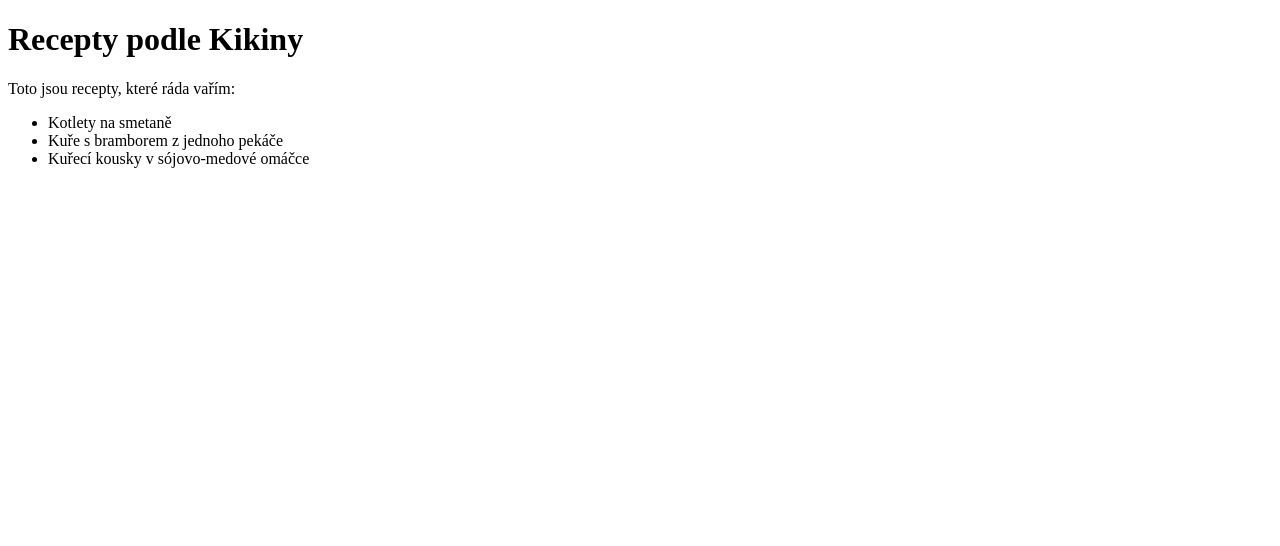
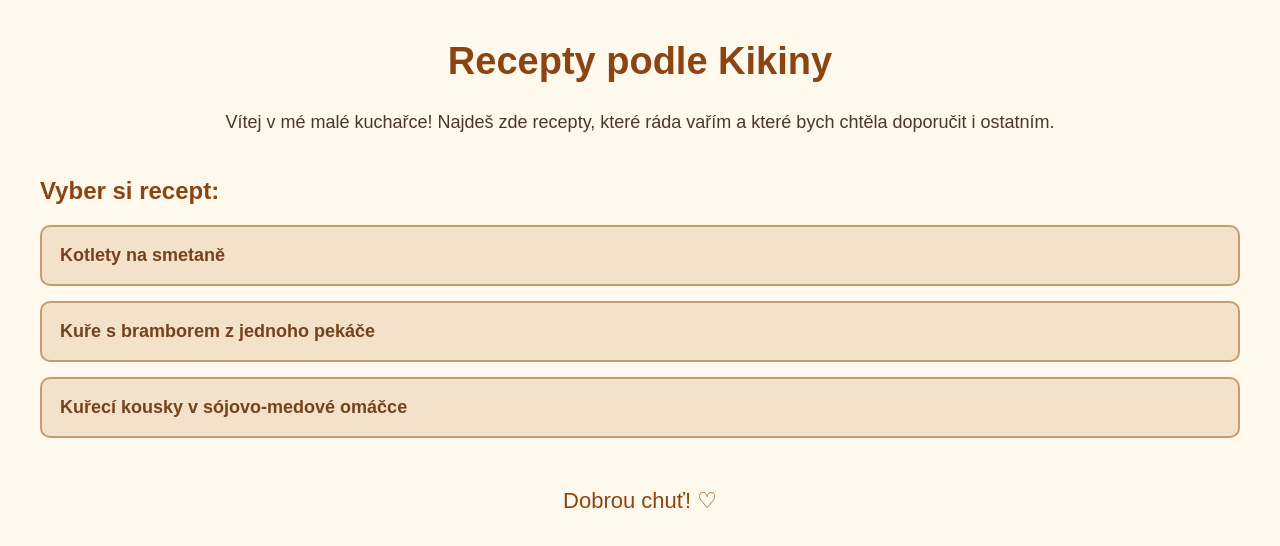
Before and after one commit to Kristynasavelova/weby, a plain HTML site: page index.html in a window 1280 px wide. Drawn offline with Linux system fonts and the light colour scheme.

Commit message:
Enhance recipe list and add introductory text

```diff
--- a/index.html
+++ b/index.html
@@ -4,15 +4,31 @@
     <meta charset="UTF-8">
     <meta name="viewport" content="width=device-width, initial-scale=1.0">
     <title>Document</title>
+    <link rel="stylesheet" href="styl.css">
 </head>
 <body>
     <h1>Recepty podle Kikiny</h1>
-    <p>Toto jsou recepty, které ráda vařím:</p>
 
-    <ul>
-        <li><a href="kotlety.html"></a>Kotlety na smetaně</a></li>
-        <li><a href="pekac.html"></a>Kuře s bramborem z jednoho pekáče</a></li>
-        <li><a href="sojovomedovka.html"></a>Kuřecí kousky v sójovo-medové omáčce</a></li>
+    <p class="uvod">
+        Vítej v mé malé kuchařce!
+        Najdeš zde recepty, které ráda vařím
+        a které bych chtěla doporučit i ostatním.
+    </p>
+
+    <h2>Vyber si recept:</h2>
+
+    <ul class = "recepty">
+        <li>
+            <a href="kotlety.html">Kotlety na smetaně</a>
+        </li>
+        <li>
+            <a href="pekac.html">Kuře s bramborem z jednoho pekáče</a>
+        </li>
+        <li>
+            <a href="sojovomedovka.html">Kuřecí kousky v sójovo-medové omáčce</a>
+        </li>
     </ul>
+
+    <p class="konec">Dobrou chuť! ♡</p>
 </body>
 </html>
```
